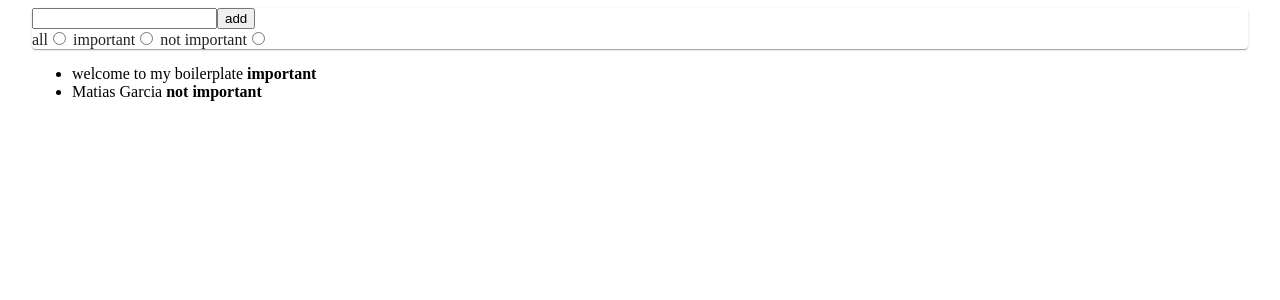
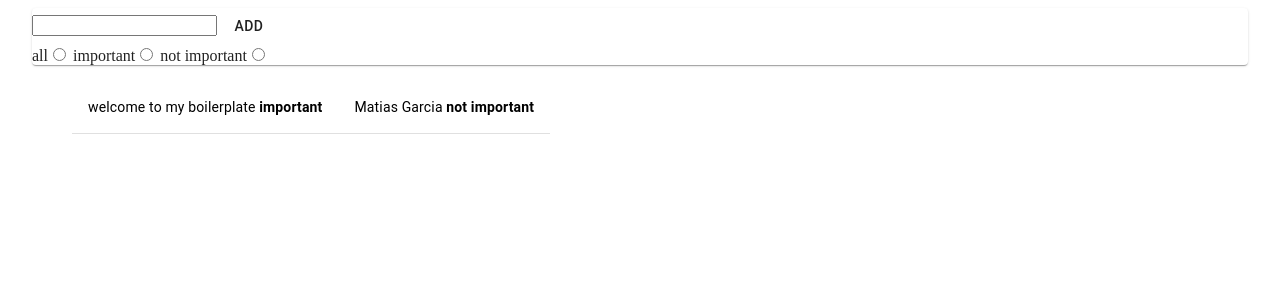
Before and after one commit to Matias-Garcia-dev/Redux-boilerplate, a React (Create React App) app: page / in a window 1280 px wide. Shown: the top 300 px of the page. Built offline with nearby package versions, Linux system fonts and the light colour scheme.

Commit message:
Updated button

```diff
--- a/src/components/NewNote.js
+++ b/src/components/NewNote.js
@@ -1,6 +1,7 @@
 import React from 'react';
 import { useDispatch } from 'react-redux';
 import { createNote } from './NoteReducer';
+import { Button } from '@material-ui/core';
 
 export const NewNote = () => {
   const dispatch = useDispatch();
@@ -16,7 +17,9 @@ export const NewNote = () => {
   return (
     <form onSubmit={addNote}>
       <input name='note' />
-      <button style={{ cursor: 'pointer' }}>add</button>
+      <Button variant='outline' color='primary'>
+        add
+      </Button>
     </form>
   );
 };
--- a/src/components/Note.js
+++ b/src/components/Note.js
@@ -1,5 +1,6 @@
 import React from 'react';
 import { useDispatch } from 'react-redux';
+import { TableCell } from '@material-ui/core';
 
 export const Note = ({ state }) => {
   const dispatch = useDispatch();
@@ -16,14 +17,14 @@ export const Note = ({ state }) => {
     <ul>
       {state.map((note) => {
         return (
-          <li
+          <TableCell
             key={note.id}
             onClick={() => toggleImportant(note.id)}
             style={{ cursor: 'pointer' }}
           >
             {note.content}{' '}
             <strong> {note.important ? 'important' : 'not important'}</strong>
-          </li>
+          </TableCell>
         );
       })}
     </ul>
```
